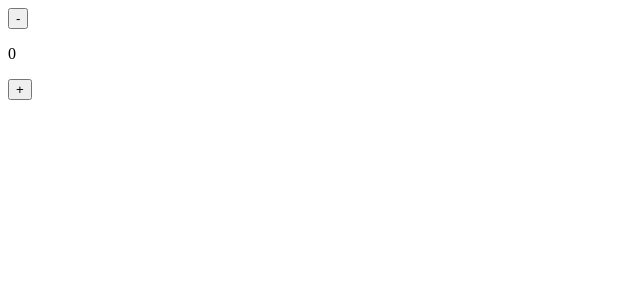
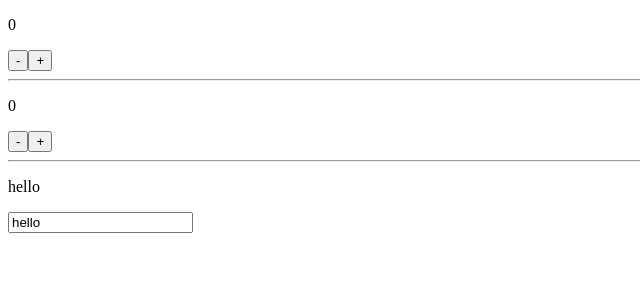
Before and after one commit to andrijKhimich/react-fundamentls, a React (Create React App) app: page / in a window 1280 px wide. Shown: the top 300 px of the page, without its empty margins (0-640 px from the left). Built offline with nearby package versions, Linux system fonts and the light colour scheme.

Commit message:
create functional and class components for counter

```diff
--- a/src/App.js
+++ b/src/App.js
@@ -1,26 +1,24 @@
 import React, {useState} from "react";
+import ClassCounter from "./Components/ClassCounter";
+import Counter from "./Components/Counter";
 
 const App = () => {
 
-  let count = 0;
 
-  const [number, setCount] = useState(count);
+  // live input
 
-  const incrementCount = () => {
-    setCount(number + 1);
-    console.log(number);
-  }
+  const [value, setValue] = useState("hello");
 
-  const decrementCount = () => {
-    setCount(number - 1);
-    console.log(number);
+  const changeInputValue = (event) => {
+    setValue(event.target.value);
   }
 
   return (
     <div className="App">
-      <button onClick={decrementCount}>-</button>
-      <p>{number}</p>
-      <button onClick={incrementCount}>+</button>
+      <Counter />
+      <ClassCounter/>
+      <p>{value}</p>
+      <input type="text" onChange={changeInputValue} value={value} />
     </div>
   );
 }
--- /dev/null
+++ b/src/Components/ClassCounter.jsx
@@ -0,0 +1,31 @@
+import React from "react";
+
+class ClassCounter extends React.Component {
+  constructor(props) {
+    super(props);
+    this.state = {
+      count: 0
+    }
+  }
+  incrementCount = () => {
+    this.setState({ count: this.state.count + 1})
+    // console.log(number);
+  }
+
+  decrementCount = () => {
+    this.setState({ count: this.state.count + 1 })
+  }
+
+  render() {
+    return (
+      <div>
+        <p>{this.state.count}</p>
+        <button onClick={this.decrementCount}>-</button>
+        <button onClick={this.incrementCount}>+</button>
+        <hr />
+      </div>
+    )
+  }
+}
+
+export default ClassCounter;
--- /dev/null
+++ b/src/Components/Counter.jsx
@@ -0,0 +1,27 @@
+import React, { useState } from "react";
+
+const Counter = () => {
+  // functions to modify count
+  let count = 0;
+  const [number, setCount] = useState(count);
+
+  const incrementCount = () => {
+    setCount(number + 1);
+    console.log(number);
+  }
+
+  const decrementCount = () => {
+    setCount(number - 1);
+    console.log(number);
+  }
+  return (
+    <div>
+      <p>{number}</p>
+      <button onClick={decrementCount}>-</button>
+      <button onClick={incrementCount}>+</button>
+      <hr />
+    </div>
+  )
+}
+
+export default Counter;
```
